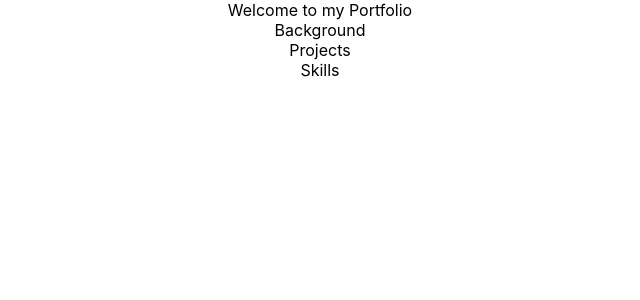
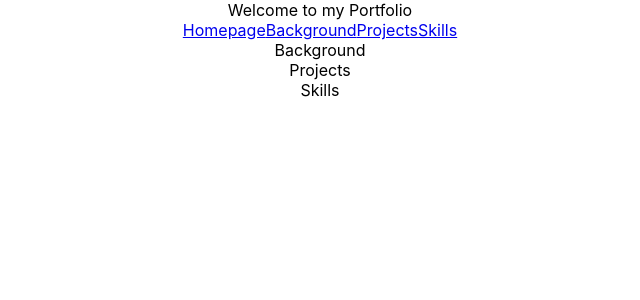
Before and after one commit to rregalado17/portfolio-intro, a React (Create React App) app: page / in a window 1280 px wide. Shown: the top 300 px of the page, without its empty margins (320-960 px from the left). Built offline with nearby package versions, Linux system fonts and the light colour scheme.

Commit message:
add navbar skeletal

```diff
--- a/package.json
+++ b/package.json
@@ -8,6 +8,7 @@
     "@testing-library/user-event": "^13.5.0",
     "react": "^18.2.0",
     "react-dom": "^18.2.0",
+    "react-router-dom": "^6.6.2",
     "react-scripts": "5.0.1",
     "web-vitals": "^2.1.4"
   },
--- a/src/App.js
+++ b/src/App.js
@@ -4,16 +4,17 @@ import Homepage from './components/Homepage'
 import Background from './components/Background'
 import Skills from './components/Skills'
 import Projects from './components/Projects'
+import Navbar from './components/Navbar'
 
 
 function App() {
   return (
     <div className="App">
-        <Homepage />
-        <Background />
-        <Projects />
-        <Skills />
-
+      <Homepage />
+      <Navbar />
+      <Background />
+      <Projects />
+      <Skills />
     </div>
   );
 }
--- /dev/null
+++ b/src/components/Navbar.jsx
@@ -0,0 +1,15 @@
+import React from 'react';
+import { Link } from 'react-router-dom';
+
+const Navbar = () => {
+    return (
+        <div>
+            <Link to="/home">Homepage</Link>
+            <Link to="/background">Background</Link>
+            <Link to="/projects">Projects</Link>
+            <Link to="/skills">Skills</Link>
+        </div>
+    )
+}
+
+export default Navbar
--- a/src/index.js
+++ b/src/index.js
@@ -1,14 +1,17 @@
 import React from 'react';
 import ReactDOM from 'react-dom/client';
+import { BrowserRouter as Router } from 'react-router-dom'
 import './index.css';
 import App from './App';
 import reportWebVitals from './reportWebVitals';
 
 const root = ReactDOM.createRoot(document.getElementById('root'));
 root.render(
-  <React.StrictMode>
-    <App />
-  </React.StrictMode>
+  <Router>
+    <React.StrictMode>
+      <App />
+    </React.StrictMode>
+  </Router>
 );
 
 // If you want to start measuring performance in your app, pass a function
```
Also changed, not shown: 2 other files (tests, documents, lock files or other folders).
